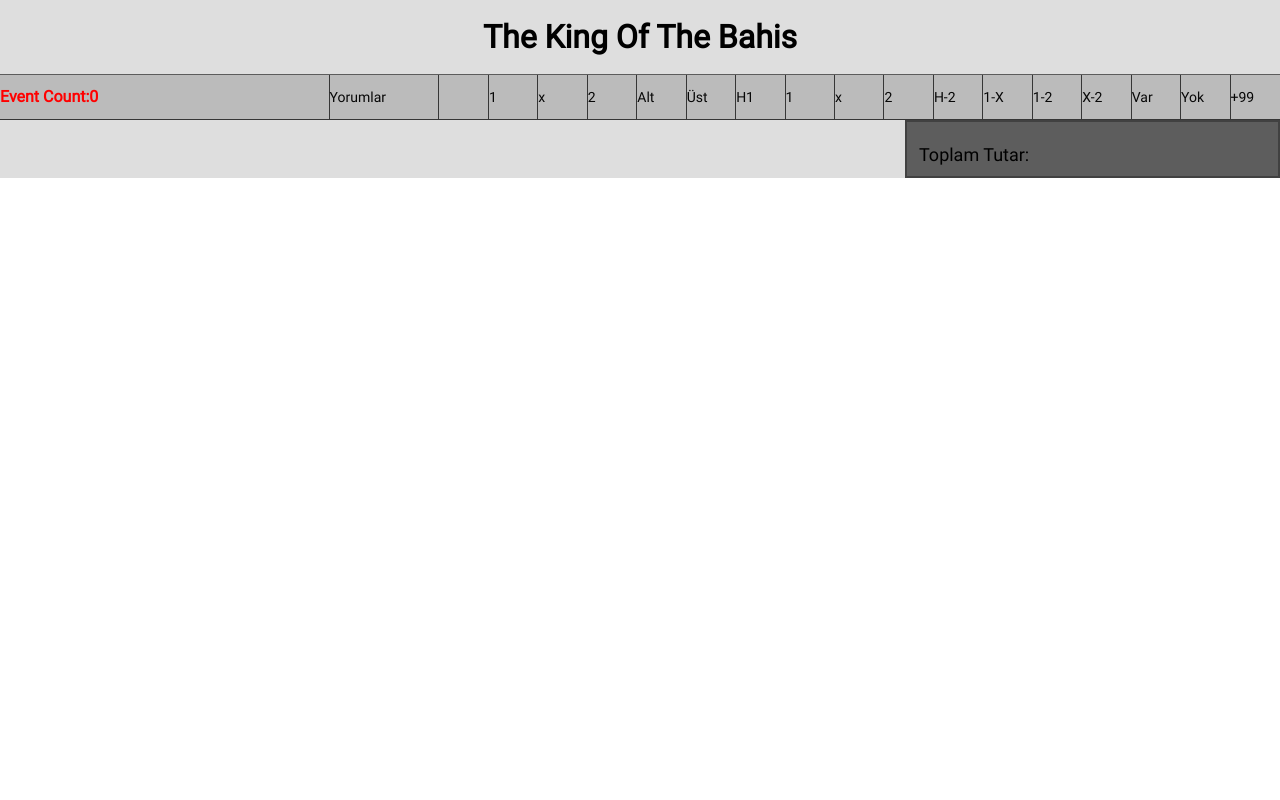
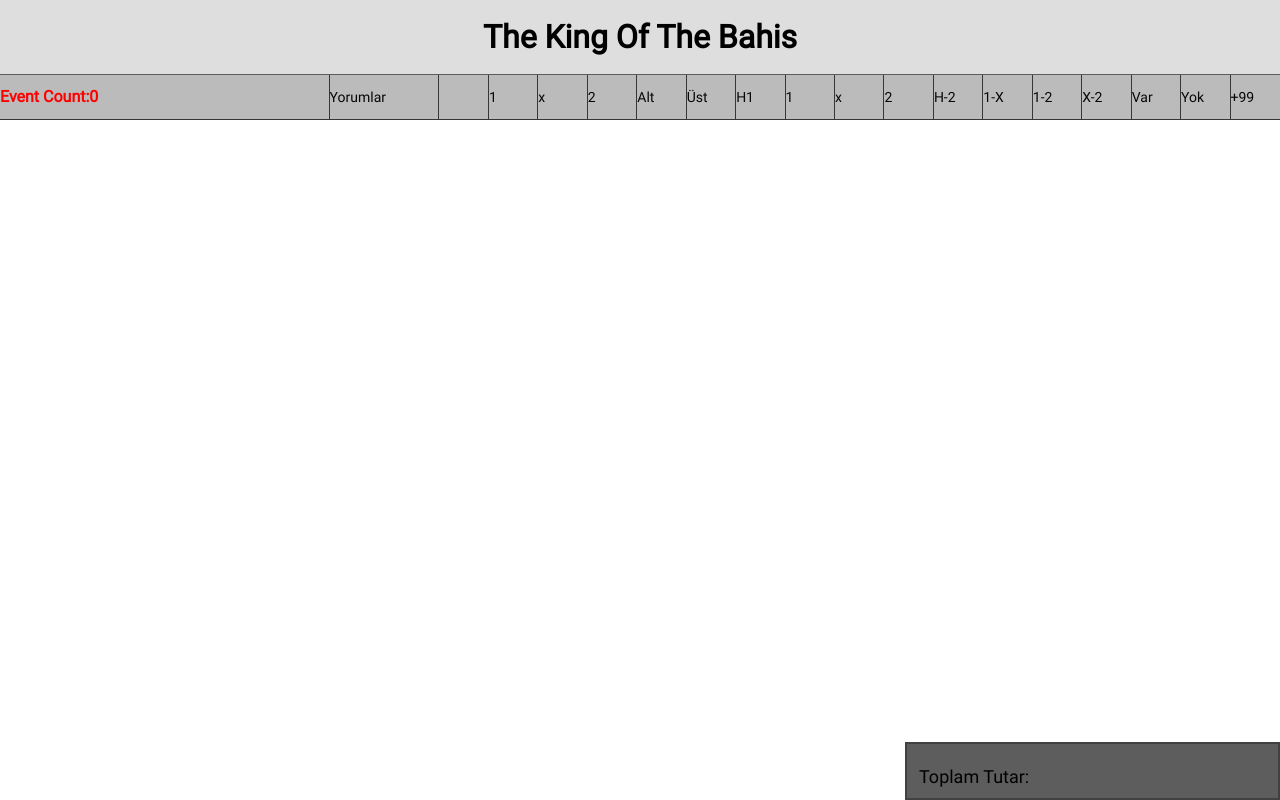
Before and after one commit to acerezci/nesine-case, a React app: page / in a window 1280 px wide. Built offline with nearby package versions, Linux system fonts and the light colour scheme.

Commit message:
cart css were changed

```diff
--- a/src/components/cart.jsx
+++ b/src/components/cart.jsx
@@ -10,7 +10,7 @@ const Cart = () => {
     <div className="cart-container">
       <div className="cart-content">
         {cart?.map((item) => (
-          <div data-testid="cart-item" key={`${item.id}-${item.rate}-${item.matchCode}`} className="item">
+          <div key={`${item.id}-${item.rate}-${item.matchCode}`} className="item">
             <span>{item.staticVariable}</span>
             <span>
               Kod:
--- a/src/components/table-item.jsx
+++ b/src/components/table-item.jsx
@@ -27,18 +27,6 @@ const TableItem = ({
   };
 
   const actionToCart = (matchItem, index) => {
-    const action = cart.findIndex((item) => item.matchCode === matchItem.matchCode
-      && item.rate === matchItem.rate
-      && item.id === matchItem.id);
-
-    if (action > -1) {
-      deleteItem(action);
-
-      return;
-    }
-
-    addToCart(matchItem);
-
     switch (matchItem.id) {
       case matchResulstType:
         setMatchActive((prev) => (prev === index ? '' : index));
@@ -52,6 +40,18 @@ const TableItem = ({
       default:
         break;
     }
+
+    const action = cart.findIndex((item) => item.matchCode === matchItem.matchCode
+      && item.rate === matchItem.rate
+      && item.id === matchItem.id);
+
+    if (action > -1) {
+      deleteItem(action);
+
+      return;
+    }
+
+    addToCart(matchItem);
   };
 
   return (
--- a/src/styles/cart.scss
+++ b/src/styles/cart.scss
@@ -6,21 +6,20 @@ $cart-border-color: #414141;
 
 .cart {
     &-container {
-        position: sticky;
+        position: fixed;
         bottom: 0;
-        left: 0;
+        right: 0;
     }
 
     &-content {
-        box-sizing: border-box;
         width: $cart-width;
         height: $cart-height;
         max-height: $cart-max-height;
         background-color: $cart-background-color;
         border: 2px solid $cart-border-color;
-        margin-left: auto;
         padding: 12px;
-        overflow-y: scroll;
+        overflow-y: auto;
+        position: relative;
 
         .item {
             border-bottom: 1px solid $cart-border-color;
```
Also changed, not shown: package.json (+1 -22 lines).
